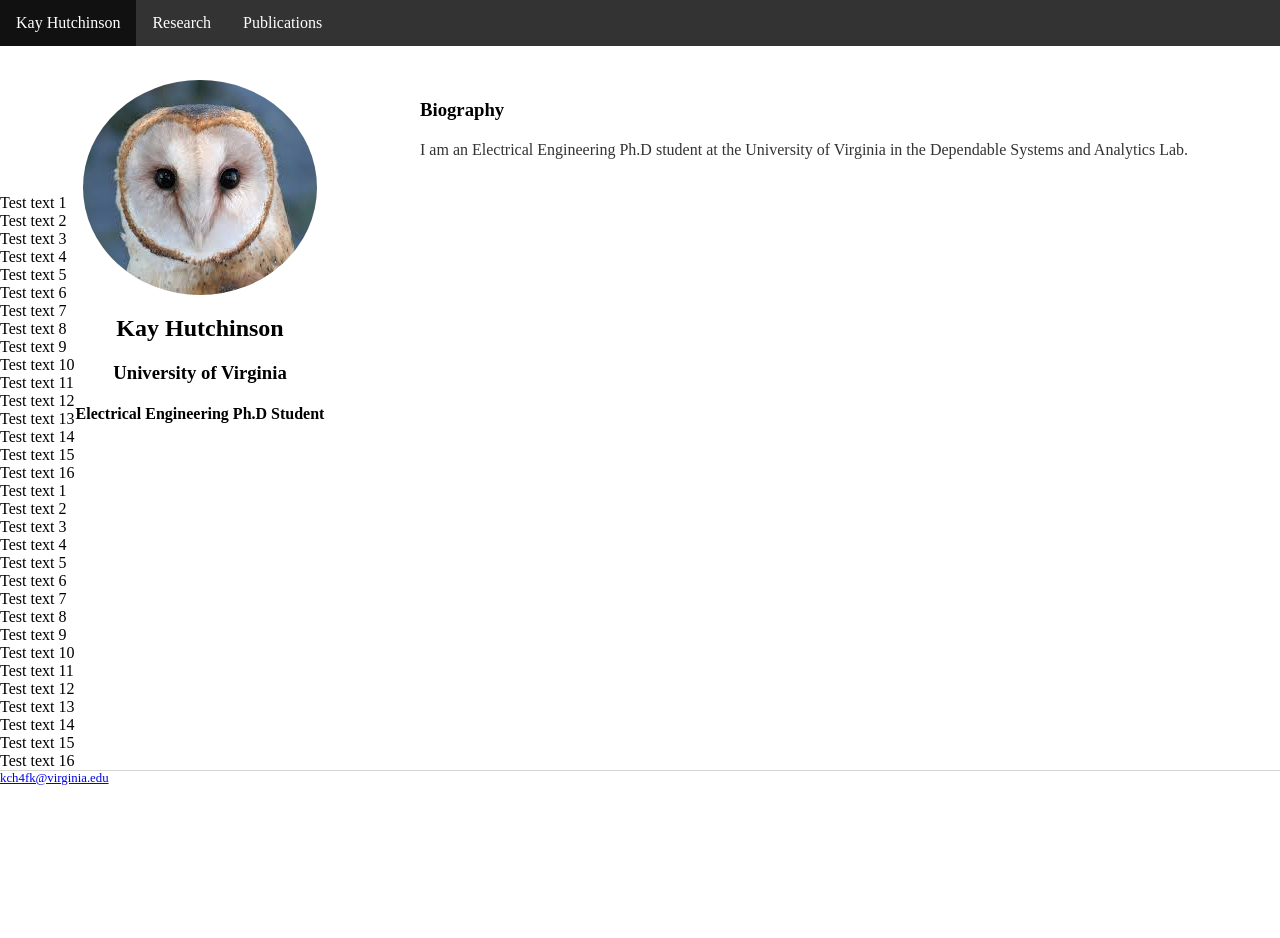
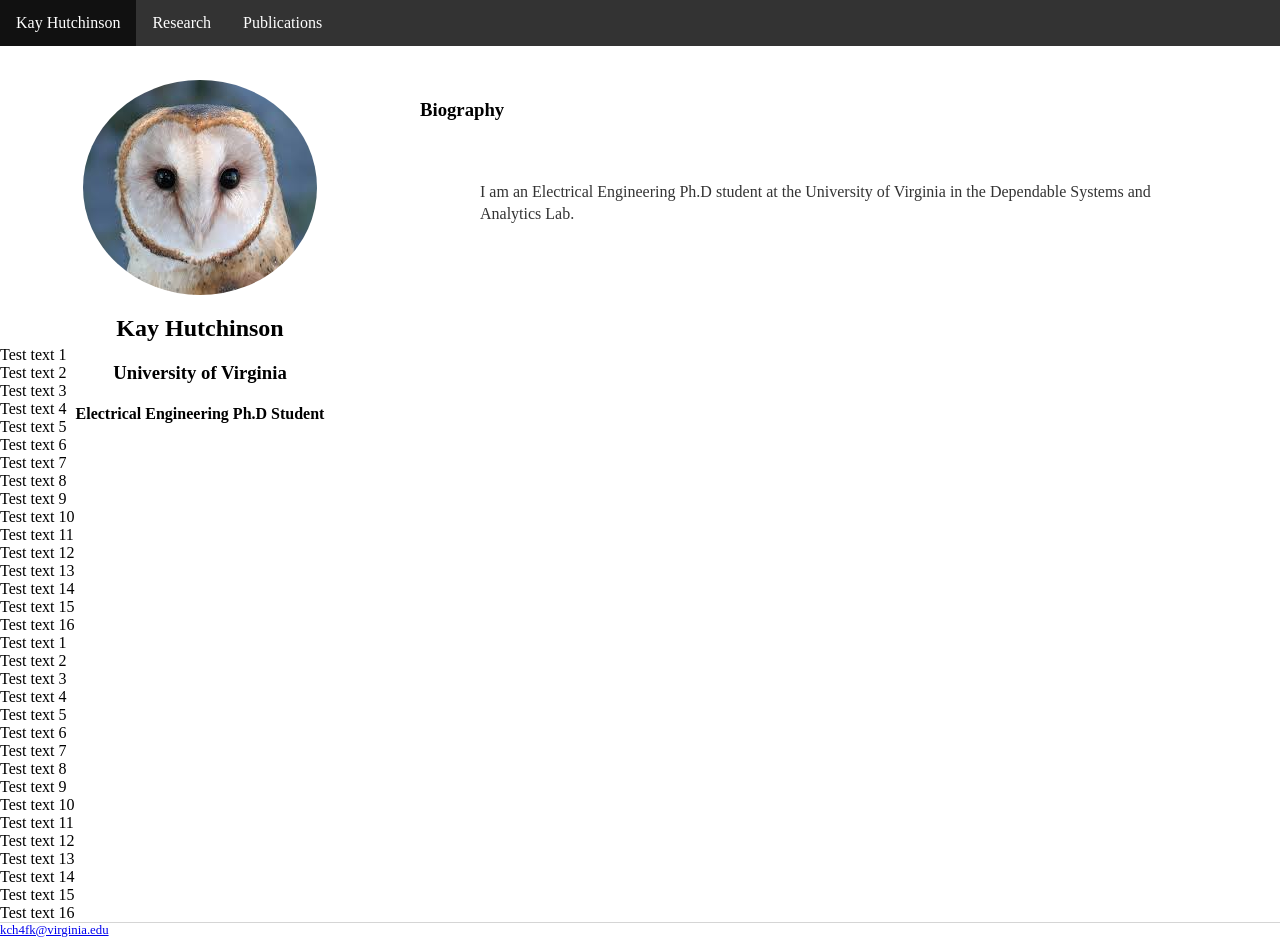
Before and after one commit to kch4fk/kch4fk.github.io, a Jekyll site: the page built from index.html, in a window 1280 px wide and 938 px high. Built offline with Jekyll 4.4.1, drawn with Linux system fonts in a browser that asks for light colours.

Commit message:
Update main.css

```diff
--- a/css/main.css
+++ b/css/main.css
@@ -67,6 +67,7 @@ h1 {
 }
 
 p {
+    margin: 60px;
     font-size: 1em;
     line-height: 1.4em;
     color: #333;
```
